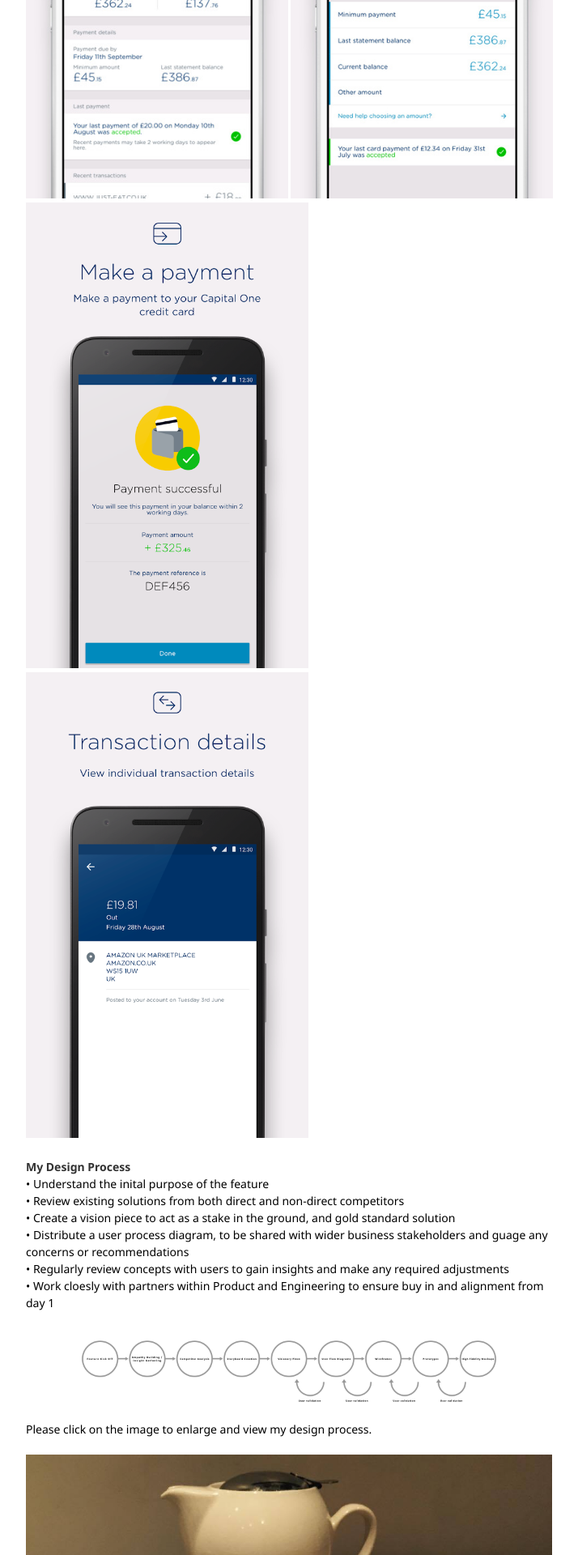
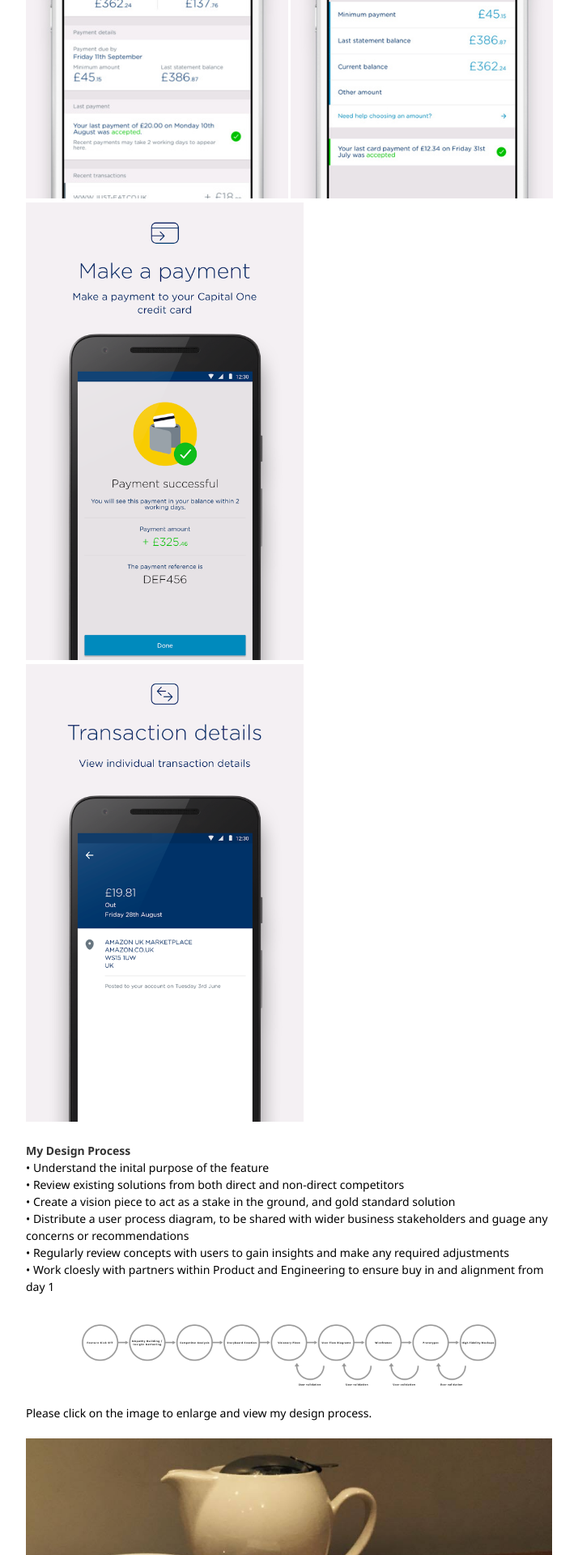
Before and after one commit to syeef/syeefkarim-2016-v0, a Jekyll site: the page built from portfolio/capitalone.md, in a window 1280 px wide. Shown: the part 1535-3455 px from the top of the page at 81% size, without its empty margins (279-993 px from the left). Built offline with Jekyll 4.4.1, drawn with Linux system fonts in a browser that asks for light colours.

Commit message:
update capital one page

```diff
--- a/portfolio/capitalone.md
+++ b/portfolio/capitalone.md
@@ -33,8 +33,8 @@ Create a mobile app to allow customers to easily service their accounts, receive
 <img src="/images/posts/capitalone/iOSAAG.png" height="575px">
 <img src="/images/posts/capitalone/iOSPayment.png" height="575px">
 <br>
-<img src="/images/posts/capitalone/AnroidSuccessfulPayment.png" height="575px">
-<img src="/images/posts/capitalone/AndroidTransactionDetails.png" height="575px">
+<img src="/images/posts/capitalone/AnroidSuccessfulPayment.png" height="565px">
+<img src="/images/posts/capitalone/AndroidTransactionDetails.png" height="565px">
 
 **My Design Process**
 • Understand the inital purpose of the feature
```
